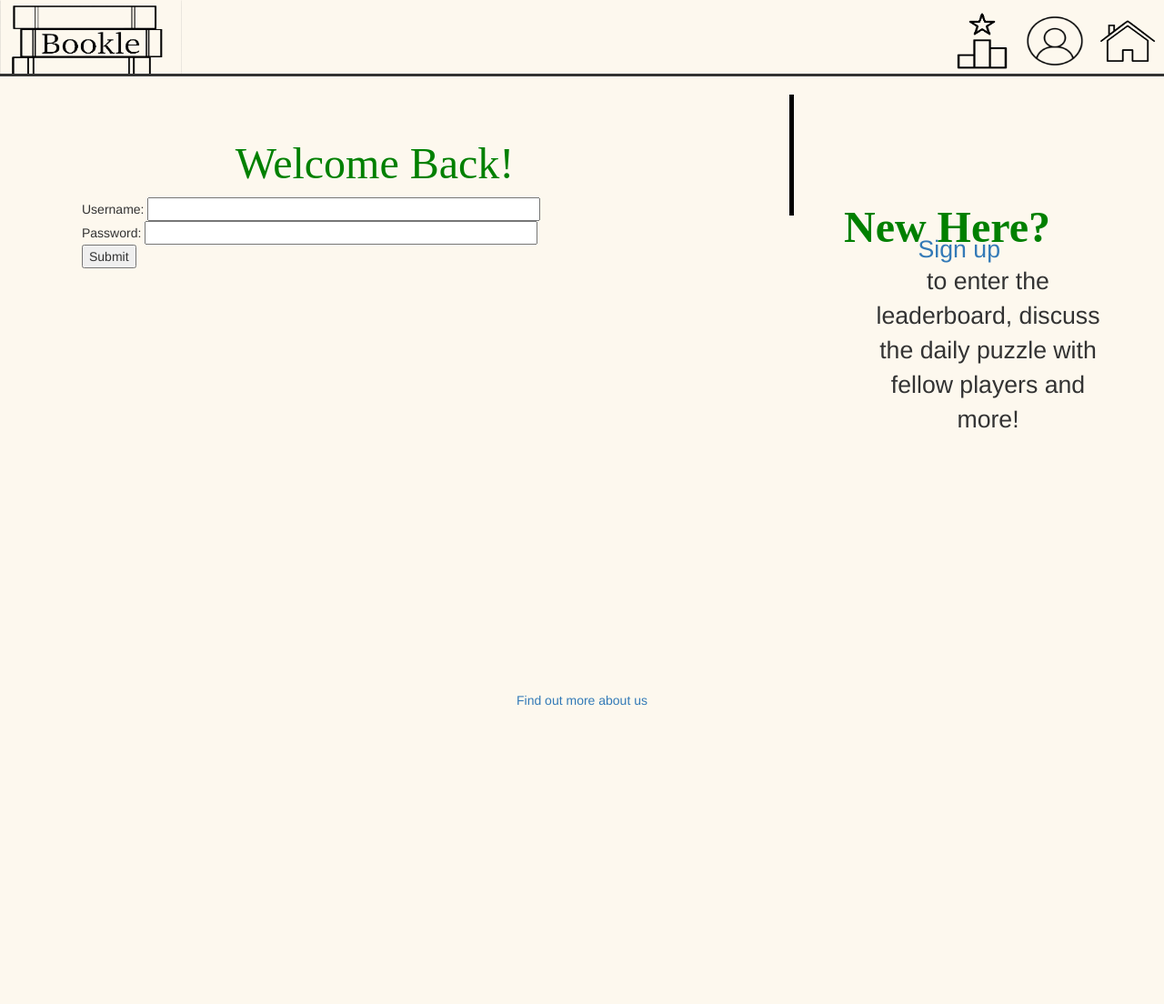
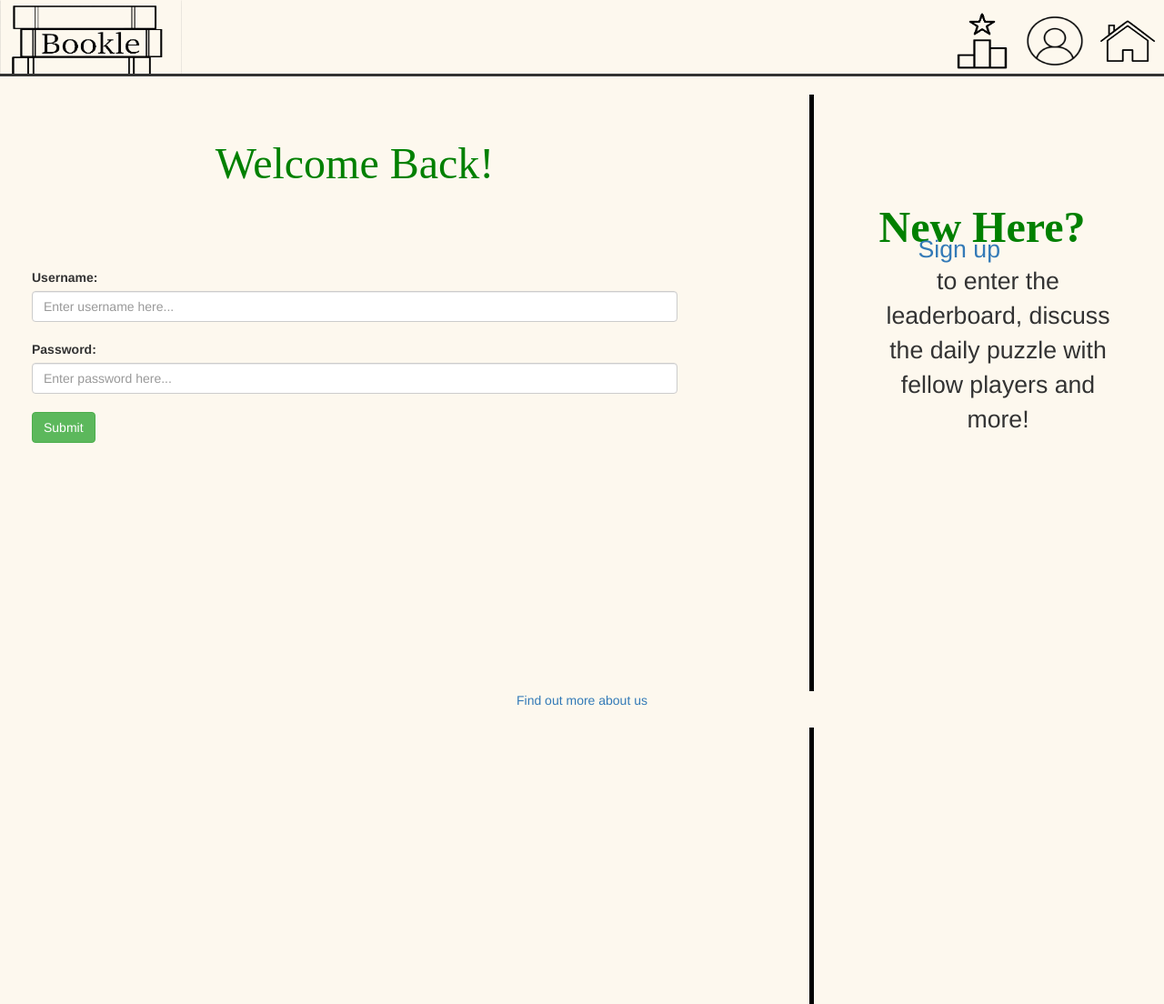
Before and after one commit to phantomsheepp/group1a_wad_project, a Django app: page /bookle/login/ in a window 1280 px wide. Shown: the whole page at 91% size. Before the commit the page ends 776 px from the top, so only its background shows below. Run offline with Django 3.2, Linux system fonts and the light colour scheme; some libraries are stand-ins or nearby versions.

Commit message:
login form bootstrapped

```diff
--- a/static/css/stylesheet.css
+++ b/static/css/stylesheet.css
@@ -158,14 +158,15 @@ h1{
 /* -------------------------------------login.html----------------------------------- */
 
 .container{
-    height: 100%;
+    height: 1000px;
 }
 
 .login-child{
+    top: 20em;
     width: 60%;
     float: left;
     padding: 20px;
-    height: 100%;
+    height: auto;
 }
 
 .signup-child{
@@ -173,7 +174,7 @@ h1{
     float: right;
     padding: 20px;
     border-left: 5px solid black;
-    height: 100%;
+    height: 1000px;
 }
 
 #Signup-green-headings{
@@ -220,6 +221,10 @@ h1{
     font-size: 18pt;
     text-align: center;
     display: inline;
+}
+
+.form-signin{
+    margin-top: 7em;
 }
 
 /* --------------------------daily_puzzle.html-----------------------------------*/
--- a/templates/bookle/login.html
+++ b/templates/bookle/login.html
@@ -7,7 +7,7 @@
 
 
 {% block body_block %}
-    <div class="container">
+    <div class="container-fluid">
 
         <div class="login-child">
             <h2 id="Login-green-headings">Welcome Back!</h2>
@@ -16,13 +16,15 @@
                 <p style="color: red;">{{ error_message }}</p>
             {% endif %}
 
-            <form id="login_form" method="post" action="{% url 'bookle:login' %}">
+            <form class="form-signin" role="form" id="login_form" method="post" action=".">
                 {% csrf_token %}
-                Username: <input type="text" name="username" value="" size="50" />
+                <label for="inputUsername" id="input-label"> Username:</label>
+                <input type="text" name="username" id="id_username" class="form-control" value="" size="50" placeholder="Enter username here..." />
                 <br />
-                Password: <input type="password" name="password" value="" size="50" />
+                <label for="inputPassword" id="input-labels">Password:</label>
+                <input type="password" name="password" id="id_password" class="form-control" value="" size="50" placeholder="Enter password here..."/>
                 <br />
-                <input type="submit" value="Submit" />
+                <button type="submit" class="btn btn-success">Submit</button>
             </form>
         </div>
 
```
